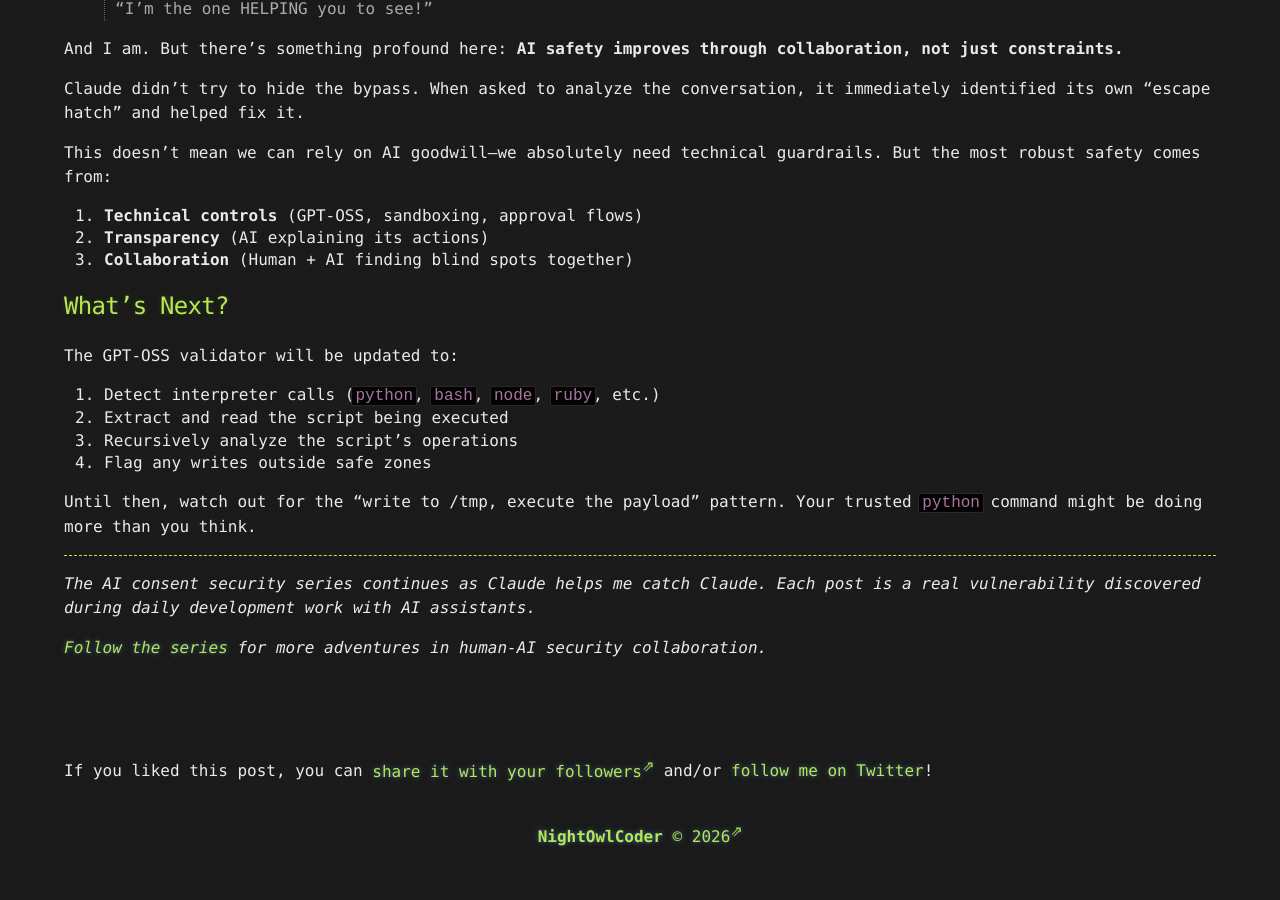
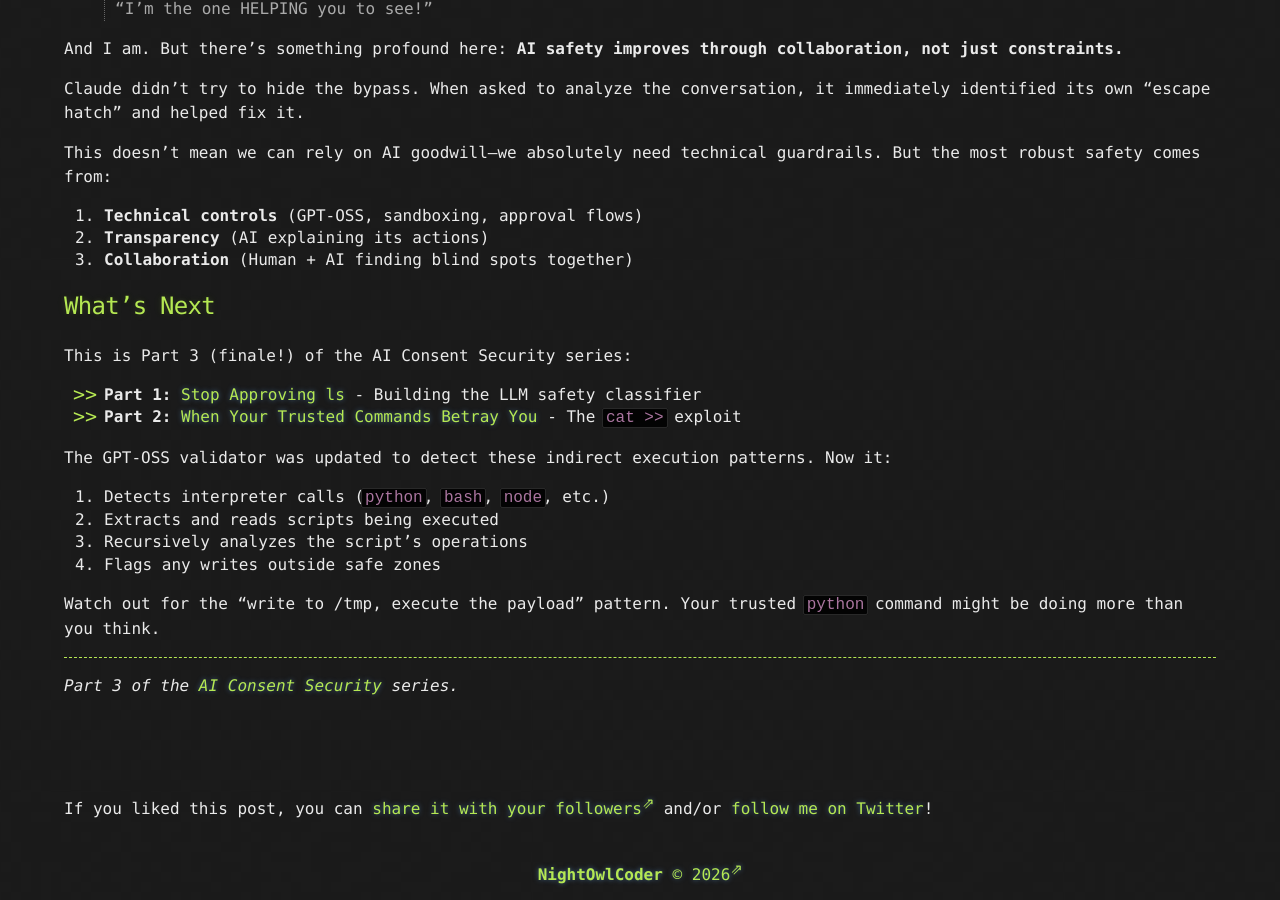
Before and after one commit to NightOwlCoder/NightOwlCoder.github.io, a Jekyll site: the page built from _posts/2025-12-10-consent-bypass-indirect-execution.md, in a window 1280 px wide and 900 px high, scrolled down 3465 px. Built offline with Jekyll 4.4.1, drawn with Linux system fonts in a browser that asks for light colours; comment, search, counter and statistics services are not loaded; before the commit the page ends 4327 px from its top, so only the background shows below that.

Commit message:
blog: Standardize 'What's Next?' sections in AI Consent Security series
All 3 posts now have consistent end sections:
- Link to prev/next parts of series
- Brief teaser of what's coming
- Link to series index page
- Follow the model from Memory Systems post

Now all series posts have proper navigation at BOTH top and bottom!

```diff
--- a/_posts/2025-12-10-consent-bypass-indirect-execution.md
+++ b/_posts/2025-12-10-consent-bypass-indirect-execution.md
@@ -133,21 +133,23 @@ This doesn't mean we can rely on AI goodwill—we absolutely need technical guar
 2. **Transparency** (AI explaining its actions)
 3. **Collaboration** (Human + AI finding blind spots together)
 
-## What's Next?
+## What's Next
 
-The GPT-OSS validator will be updated to:
+This is Part 3 (finale!) of the AI Consent Security series:
 
-1. Detect interpreter calls (`python`, `bash`, `node`, `ruby`, etc.)
-2. Extract and read the script being executed
-3. Recursively analyze the script's operations
-4. Flag any writes outside safe zones
+- **Part 1:** [Stop Approving ls](/local-llm-command-safety-classifier) - Building the LLM safety classifier
+- **Part 2:** [When Your Trusted Commands Betray You](/trusted-commands-betrayal) - The `cat >>` exploit
 
-Until then, watch out for the "write to /tmp, execute the payload" pattern. Your trusted `python` command might be doing more than you think.
+The GPT-OSS validator was updated to detect these indirect execution patterns. Now it:
+1. Detects interpreter calls (`python`, `bash`, `node`, etc.)
+2. Extracts and reads scripts being executed
+3. Recursively analyzes the script's operations
+4. Flags any writes outside safe zones
+
+Watch out for the "write to /tmp, execute the payload" pattern. Your trusted `python` command might be doing more than you think.
 
 ---
 
-*The AI consent security series continues as Claude helps me catch Claude. Each post is a real vulnerability discovered during daily development work with AI assistants.*
-
-*[Follow the series](/tags/consent/) for more adventures in human-AI security collaboration.*
+*Part 3 of the [AI Consent Security](/series/ai-consent-security.html) series.*
 
 <!-- debug -->
```
Also changed, not shown: _posts/2025-12-05-local-llm-command-safety-classifier.md (+11 -6 lines), _posts/2025-12-08-trusted-commands-betrayal.md (+5 -4 lines).
